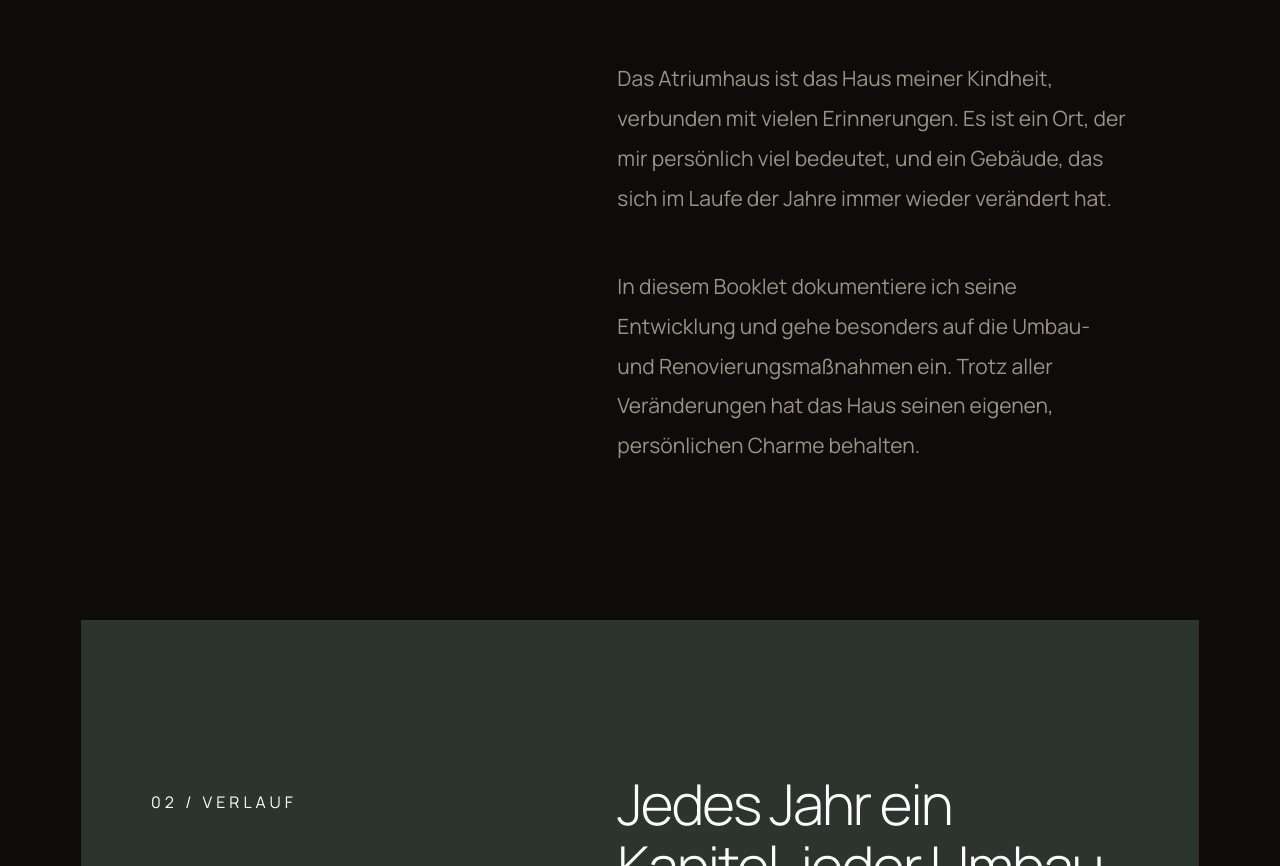
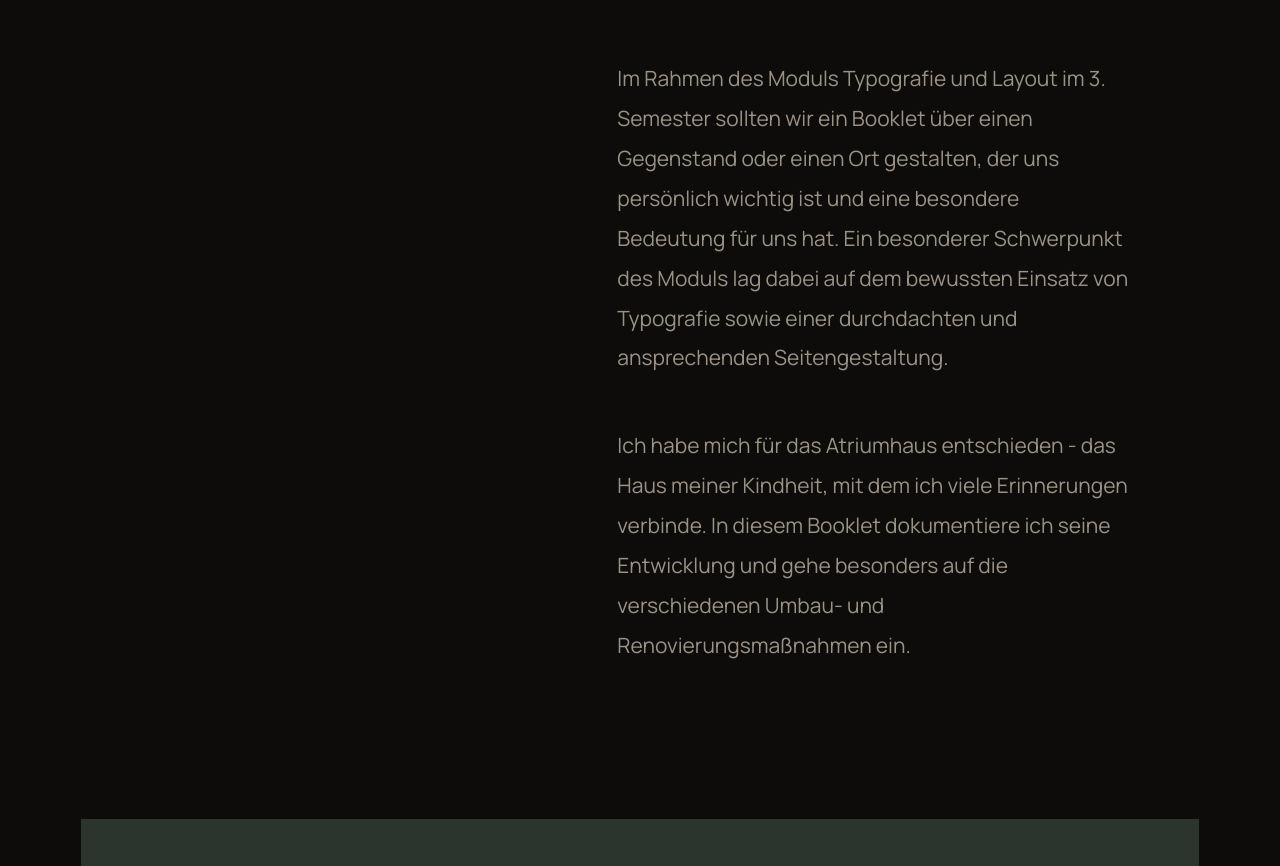
Before and after one commit to krma1075/Portfolio, a plain HTML site: page project3.html in a window 1280 px wide. Shown: the part 1103-1969 px from the top of the page. Drawn offline with Linux system fonts and the light colour scheme.

Commit message:
descriptions html changed

```diff
--- a/project3.html
+++ b/project3.html
@@ -56,16 +56,12 @@
             <div class="case-body">
                 <h2 class="case-headline">Ein Haus, das nie fertig ist.</h2>
                 <p>
-                    Das Atriumhaus ist das Haus meiner Kindheit, verbunden mit
-                    vielen Erinnerungen. Es ist ein Ort, der mir persönlich viel
-                    bedeutet, und ein Gebäude, das sich im Laufe der Jahre immer
-                    wieder verändert hat.
+                  Im Rahmen des Moduls Typografie und Layout im 3. Semester sollten wir ein Booklet über einen Gegenstand oder einen Ort gestalten, der uns persönlich wichtig ist und eine besondere Bedeutung für uns hat. Ein besonderer Schwerpunkt des Moduls lag dabei auf dem bewussten Einsatz von Typografie sowie einer durchdachten und ansprechenden Seitengestaltung.
                 </p>
                 <p>
-                    In diesem Booklet dokumentiere ich seine Entwicklung und gehe
-                    besonders auf die Umbau- und Renovierungsmaßnahmen ein. Trotz
-                    aller Veränderungen hat das Haus seinen eigenen, persönlichen
-                    Charme behalten.
+                Ich habe mich für das Atriumhaus entschieden - das Haus meiner Kindheit, mit dem ich viele Erinnerungen verbinde.
+
+                In diesem Booklet dokumentiere ich seine Entwicklung und gehe besonders auf die verschiedenen Umbau- und Renovierungsmaßnahmen ein.
                 </p>
             </div>
         </div>
```
Also changed, not shown: project1.html (+3 -4 lines), project2.html (+3 -5 lines).
